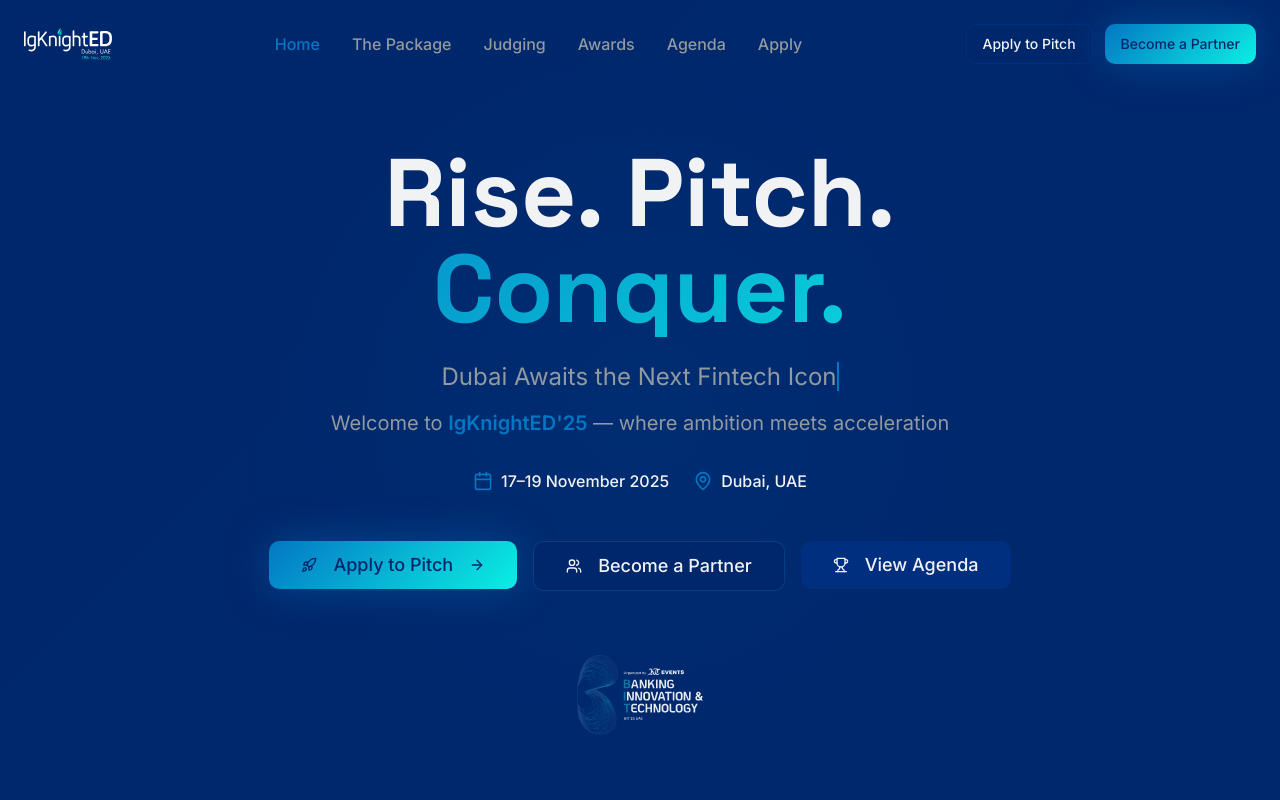
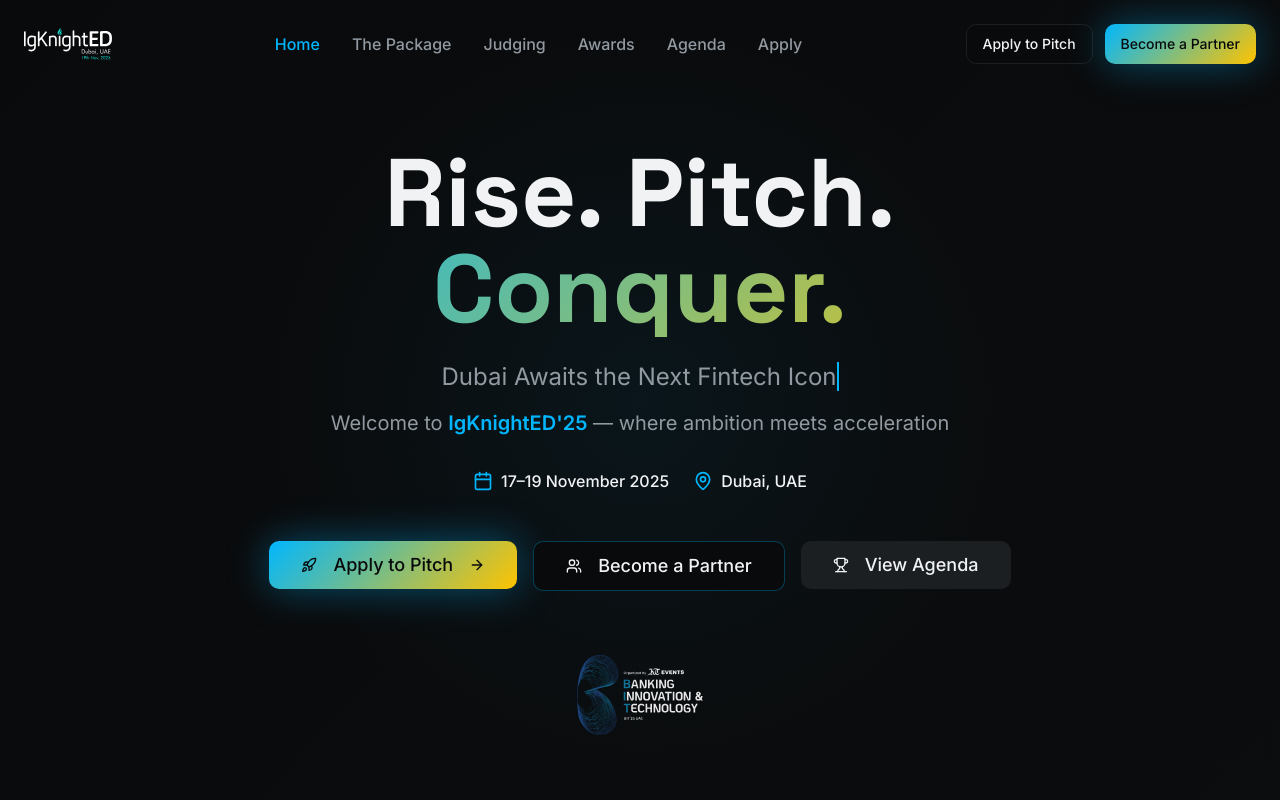
Before and after one commit to theibrahimsait/ignite, a React (Vite) app: page / in a window 1280 px wide. Shown: the top 800 px of the page. Built offline with nearby package versions, Linux system fonts and the light colour scheme.

Commit message:
Reverted to commit 5942289b25c94fb74f08b6d565054fb289621cca

```diff
--- a/src/index.css
+++ b/src/index.css
@@ -7,49 +7,49 @@
 @layer base {
   :root {
     /* Brand Colors */
-    --background: 218 100% 21%;            /* Dark Blue */
+    --background: 210 11% 4%;              /* Deep Navy/Black */
     --foreground: 210 10% 95%;             /* Off-White Text */
 
-    --card: 218 100% 23%;                  /* Slightly lighter dark blue */
+    --card: 210 10% 6%;                    /* Slightly lighter dark */
     --card-foreground: 210 10% 95%;
 
-    --popover: 218 100% 23%;
+    --popover: 210 10% 6%;
     --popover-foreground: 210 10% 95%;
 
-    --primary: 204 97% 39%;                /* Light Blue */
-    --primary-foreground: 218 100% 21%;
+    --primary: 197 100% 50%;               /* Electric Blue */
+    --primary-foreground: 210 11% 4%;
 
-    --secondary: 218 100% 25%;             /* Dark elevated */
+    --secondary: 210 10% 12%;              /* Dark elevated */
     --secondary-foreground: 210 10% 95%;
 
-    --muted: 218 100% 23%;                 /* Subtle dark */
+    --muted: 210 10% 8%;                   /* Subtle dark */
     --muted-foreground: 210 8% 60%;
 
-    --accent: 177 91% 49%;                 /* Turquoise */
-    --accent-foreground: 218 100% 21%;
+    --accent: 46 100% 50%;                 /* Gold Accent */
+    --accent-foreground: 210 11% 4%;
 
     --destructive: 0 84% 60%;
     --destructive-foreground: 210 10% 95%;
 
-    --border: 218 100% 27%;                /* Subtle borders */
-    --input: 218 100% 25%;
-    --ring: 204 97% 39%;                   /* Light Blue ring */
+    --border: 210 10% 15%;                 /* Subtle borders */
+    --input: 210 10% 12%;
+    --ring: 197 100% 50%;                  /* Electric Blue ring */
 
     /* Custom Tokens */
-    --light-blue: 204 97% 39%;
-    --turquoise: 177 91% 49%;
-    --dark-blue: 218 100% 21%;
-    --elevated-dark: 218 100% 23%;
-    --glass-bg: 218 100% 23% / 0.8;
+    --electric-blue: 197 100% 50%;
+    --gold: 46 100% 50%;
+    --dark-navy: 210 11% 4%;
+    --elevated-dark: 210 10% 8%;
+    --glass-bg: 210 10% 6% / 0.8;
 
     /* Gradients */
-    --gradient-hero: linear-gradient(135deg, hsl(var(--dark-blue)), hsl(var(--elevated-dark)));
-    --gradient-cta: linear-gradient(135deg, hsl(var(--light-blue)), hsl(var(--turquoise)));
-    --gradient-glow: radial-gradient(circle at center, hsl(var(--light-blue) / 0.3), transparent 50%);
+    --gradient-hero: linear-gradient(135deg, hsl(var(--dark-navy)), hsl(var(--elevated-dark)));
+    --gradient-cta: linear-gradient(135deg, hsl(var(--electric-blue)), hsl(var(--gold)));
+    --gradient-glow: radial-gradient(circle at center, hsl(var(--electric-blue) / 0.3), transparent 50%);
 
     /* Shadows */
-    --shadow-glow: 0 0 40px hsl(var(--light-blue) / 0.4);
-    --shadow-elevated: 0 25px 50px -12px hsl(var(--dark-blue) / 0.8);
+    --shadow-glow: 0 0 40px hsl(var(--electric-blue) / 0.4);
+    --shadow-elevated: 0 25px 50px -12px hsl(var(--dark-navy) / 0.8);
 
     /* Typography */
     --font-heading: 'Space Grotesk', system-ui, sans-serif;
@@ -101,7 +101,7 @@
   /* Hero Text Animations */
   .typewriter {
     overflow: hidden;
-    border-right: 2px solid hsl(var(--light-blue));
+    border-right: 2px solid hsl(var(--electric-blue));
     white-space: nowrap;
     animation: typewriter 3s steps(40) 1s 1 normal both, blink-caret 1s step-end infinite;
   }
@@ -113,7 +113,7 @@
 
   @keyframes blink-caret {
     from, to { border-color: transparent; }
-    50% { border-color: hsl(var(--light-blue)); }
+    50% { border-color: hsl(var(--electric-blue)); }
   }
 
   /* Glow Effects */
```
